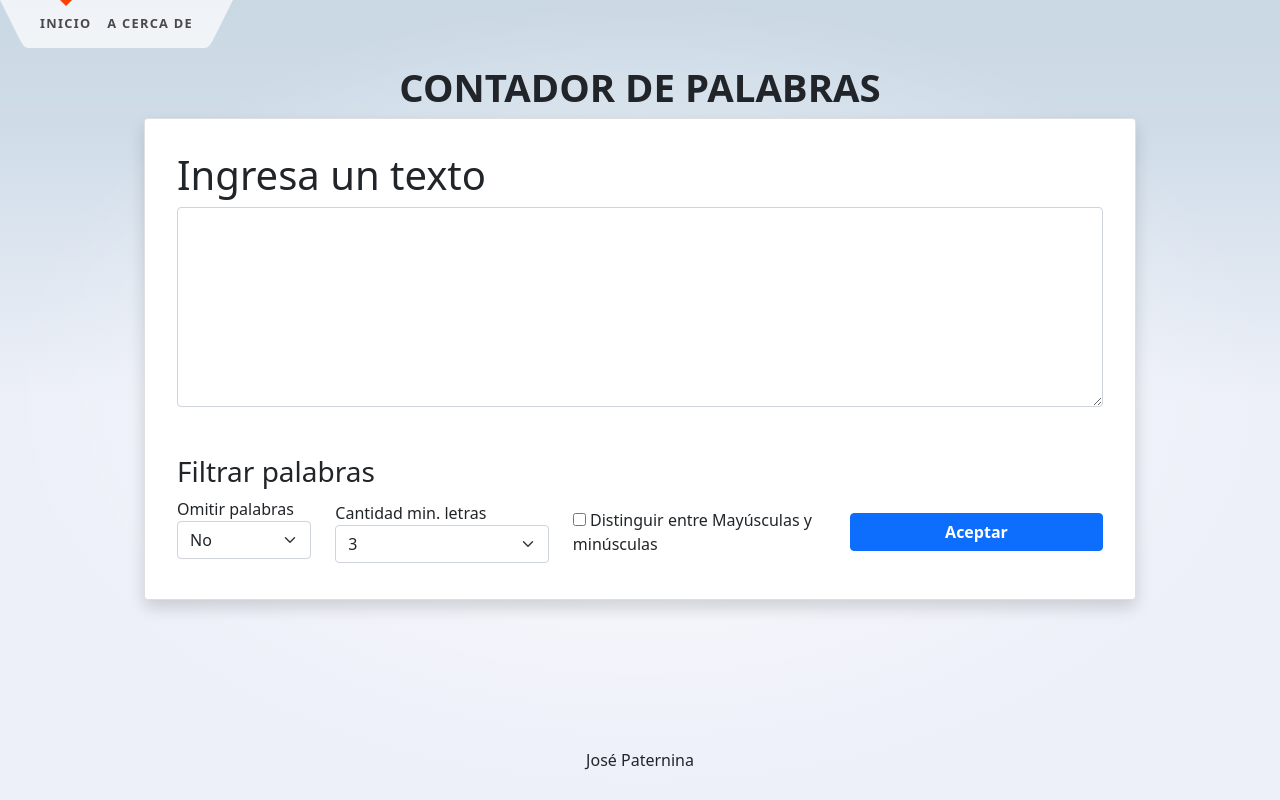
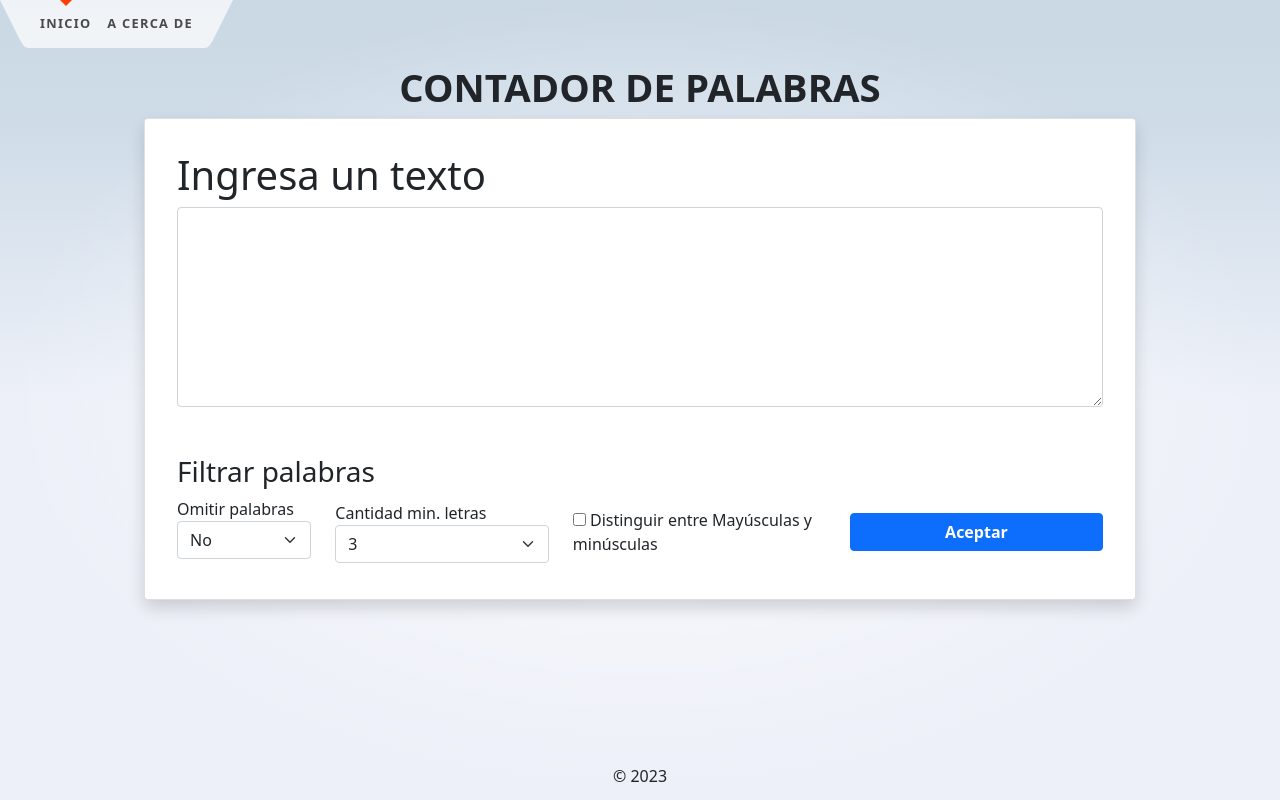
Before and after one commit to JosePater/word-games, a SvelteKit app: page / in a window 1280 px wide. Built offline with nearby package versions, Linux system fonts and the light colour scheme.

Commit message:
docs(Readme): Update Readme

```diff
--- a/src/routes/+layout.svelte
+++ b/src/routes/+layout.svelte
@@ -11,7 +11,7 @@
 	</main>
 
 	<footer>
-		<p>José Paternina</p>
+		&copy; 2023
 	</footer>
 </div>
 
```
Also changed, not shown: 1 other file (tests, documents, lock files or other folders).
